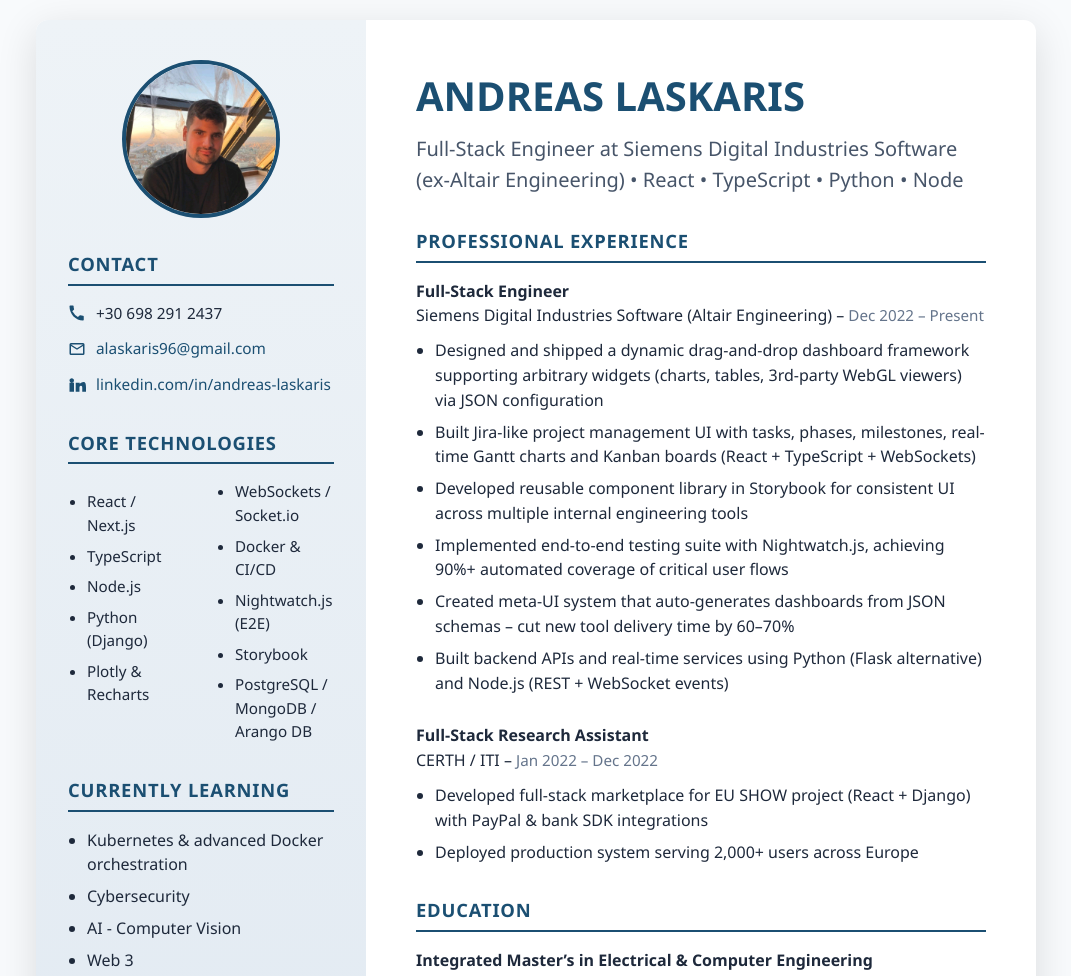
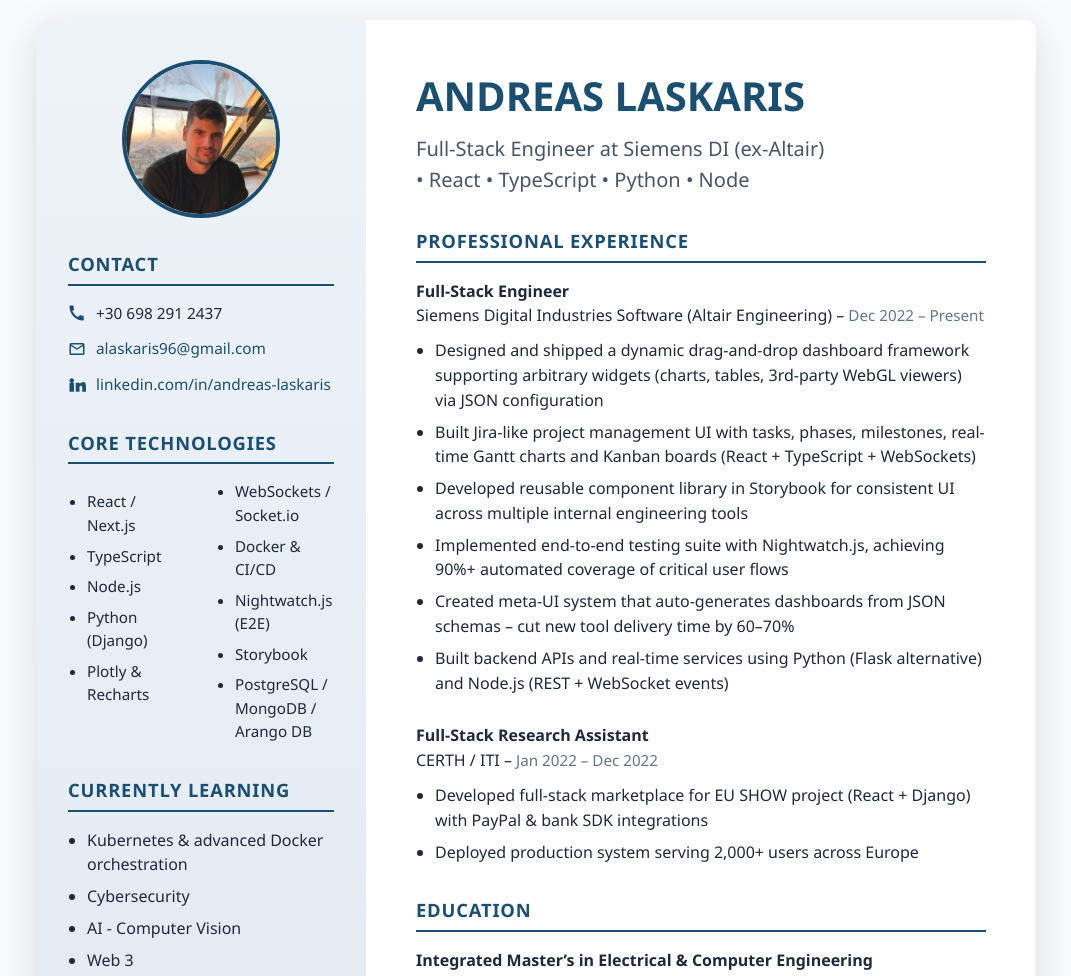
Before and after one commit to Alaskaris96/CVdeploy, a website: page index.html in a window 1280 px wide. Shown: the top 976 px of the page, without its empty margins (104-1175 px from the left). Drawn offline with Linux system fonts and the light colour scheme.

Commit message:
Add files via upload

```diff
--- a/index.html
+++ b/index.html
@@ -200,7 +200,7 @@
         <div class="right">
             <header>
                 <h1>ANDREAS LASKARIS</h1>
-                <h2>Full-Stack Engineer at Siemens Digital Industries Software (ex-Altair Engineering) • React • TypeScript • Python • Node</h2>
+                <h2>Full-Stack Engineer at Siemens DI (ex-Altair) <br> • React • TypeScript • Python • Node</h2>
             </header>
 
             <h3>Professional Experience</h3>
```
